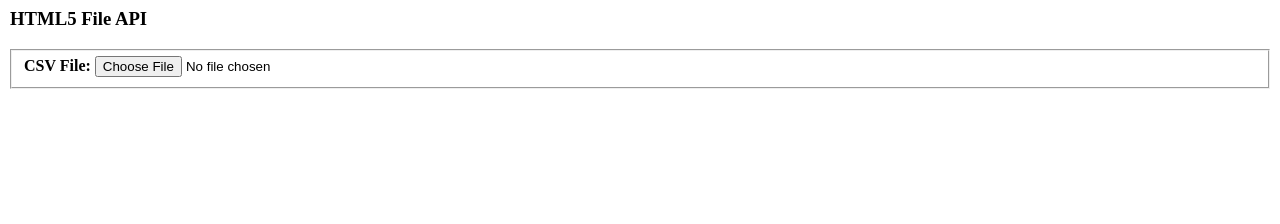
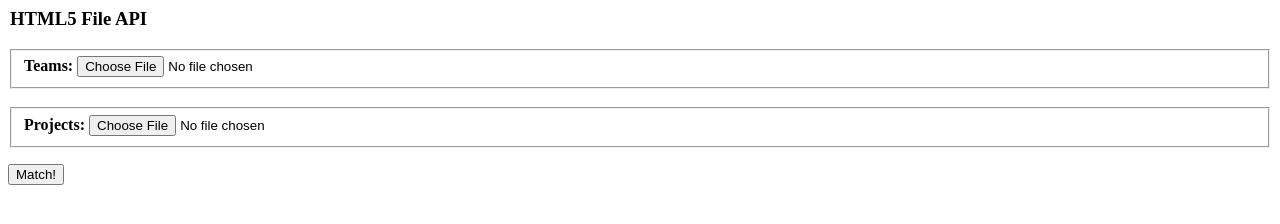
Before and after one commit to CerceJo/SeattleWorks, a plain HTML site: page index.html in a window 1280 px wide. Drawn offline with Linux system fonts and the light colour scheme.

Commit message:
Update index.html

```diff
--- a/index.html
+++ b/index.html
@@ -13,13 +13,19 @@
         </h3>
       </legend>
       <fieldset>
-          <label for="csvFileInput"> <strong>CSV File:</strong>
-          </label>
-          <input type="file" id="csvFileInput" onchange="handleFiles(this.files)"
-          accept=".csv">
-        </div>
+          <label for="teamFileInput"> <strong>Teams:</strong></label>
+          <input type="file" id="teamFileInput" onchange="handleFiles(this.files, true)"
+                 accept=".csv"/>
+      </fieldset>
+        <br>
+      <fieldset>
+          <label for="projectFileInput"> <strong>Projects:</strong></label>
+          <input type="file" id="projectFileInput"
+                 onchange="handleFiles(this.files, false)"
+                 accept=".csv"/>
       </fieldset>
     </form>
+      <button onclick="matchTeams()">Match!</button>
     <div id="output">
     </div>
   </div>
```
